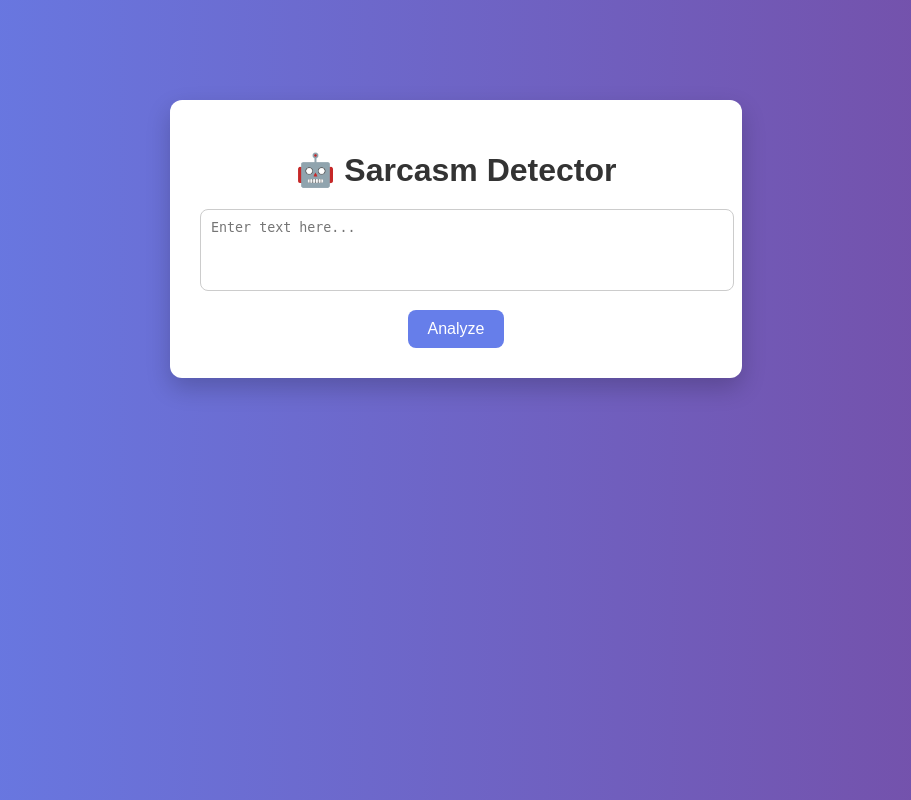
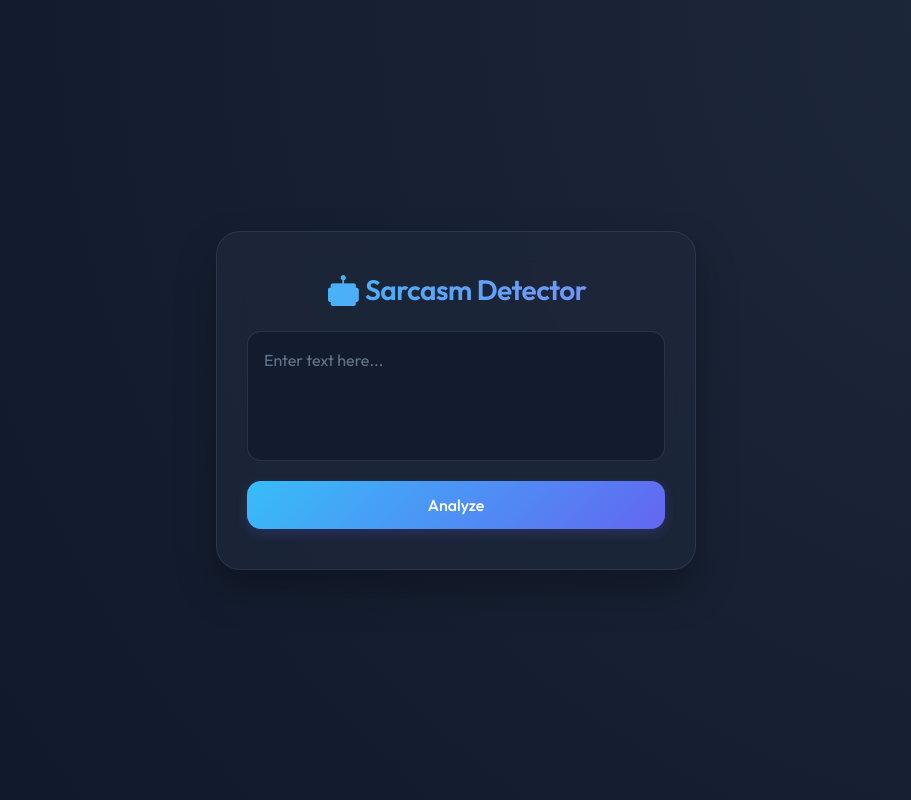
Before and after one commit to kaushal-Prakash/sarcasm-detection-ml-mini-project, a Django app: page / in a window 1280 px wide. Shown: the whole page, without its empty margins (184-1095 px from the left). Run offline with Django 5.2, Linux system fonts and the light colour scheme.

Commit message:
feat: add modern dark-themed stylesheet for sarcasm detection interface

```diff
--- a/sarcasm_detection_project/sarcasm_app/static/style.css
+++ b/sarcasm_detection_project/sarcasm_app/static/style.css
@@ -1,67 +1,155 @@
-body {
-    font-family: Arial, sans-serif;
-    background: linear-gradient(to right, #667eea, #764ba2);
+@import url('https://fonts.googleapis.com/css2?family=Outfit:wght@300;400;500;600;700&display=swap');
+
+* {
+    box-sizing: border-box;
     margin: 0;
     padding: 0;
-    color: #333;
+    font-family: 'Outfit', -apple-system, BlinkMacSystemFont, "Segoe UI", Roboto, Helvetica, Arial, sans-serif;
+}
+
+body {
+    background: radial-gradient(circle at top right, #1e293b, #0f172a);
+    min-height: 100vh;
+    display: flex;
+    align-items: center;
+    justify-content: center;
+    color: #f8fafc;
+    padding: 20px;
 }
 
 .container {
-    width: 40%;
-    margin: 100px auto;
-    background: white;
-    padding: 30px;
-    border-radius: 12px;
-    box-shadow: 0 10px 25px rgba(0,0,0,0.2);
+    width: 100%;
+    max-width: 480px;
+    background: rgba(30, 41, 59, 0.7);
+    backdrop-filter: blur(16px);
+    -webkit-backdrop-filter: blur(16px);
+    padding: 40px 30px;
+    border-radius: 24px;
+    border: 1px solid rgba(255, 255, 255, 0.08);
+    box-shadow: 0 20px 40px rgba(0, 0, 0, 0.3);
     text-align: center;
+    transition: transform 0.3s ease, box-shadow 0.3s ease;
+}
+
+.container:hover {
+    transform: translateY(-2px);
+    box-shadow: 0 22px 45px rgba(0, 0, 0, 0.4);
 }
 
 h1 {
-    margin-bottom: 20px;
+    font-size: 28px;
+    font-weight: 600;
+    margin-bottom: 24px;
+    background: linear-gradient(135deg, #38bdf8, #818cf8);
+    -webkit-background-clip: text;
+    -webkit-text-fill-color: transparent;
+    letter-spacing: -0.5px;
+}
+
+form {
+    display: flex;
+    flex-direction: column;
+    gap: 20px;
 }
 
 textarea {
     width: 100%;
-    padding: 10px;
-    border-radius: 8px;
-    border: 1px solid #ccc;
+    padding: 16px;
+    background: rgba(15, 23, 42, 0.6);
+    border: 1px solid rgba(255, 255, 255, 0.1);
+    color: #f1f5f9;
+    border-radius: 14px;
     resize: none;
+    font-size: 16px;
+    line-height: 1.5;
+    outline: none;
+    transition: all 0.2s ease;
+}
+
+textarea::placeholder {
+    color: #64748b;
+}
+
+textarea:focus {
+    border-color: #38bdf8;
+    box-shadow: 0 0 0 3px rgba(56, 189, 248, 0.15);
+    background: rgba(15, 23, 42, 0.8);
 }
 
 button {
-    margin-top: 15px;
-    padding: 10px 20px;
+    padding: 14px 28px;
     border: none;
-    background: #667eea;
+    background: linear-gradient(135deg, #38bdf8, #6366f1);
     color: white;
-    border-radius: 8px;
+    border-radius: 14px;
+    font-weight: 500;
+    font-size: 16px;
     cursor: pointer;
-    font-size: 16px;
+    transition: all 0.2s ease;
+    box-shadow: 0 4px 12px rgba(99, 102, 241, 0.2);
 }
 
 button:hover {
-    background: #5a67d8;
+    transform: translateY(-1px);
+    box-shadow: 0 6px 20px rgba(99, 102, 241, 0.3);
+    filter: brightness(1.05);
+}
+
+button:active {
+    transform: translateY(1px);
 }
 
 .result-box {
-    margin-top: 20px;
-    padding: 15px;
-    border-radius: 8px;
+    margin-top: 24px;
+    padding: 20px;
+    border-radius: 16px;
+    border: 1px solid transparent;
+    animation: fadeIn 0.4s ease-out;
+}
+
+@keyframes fadeIn {
+    from {
+        opacity: 0;
+        transform: translateY(10px);
+    }
+    to {
+        opacity: 1;
+        transform: translateY(0);
+    }
+}
+
+.result-box h2 {
+    font-size: 22px;
+    font-weight: 600;
+    margin-bottom: 6px;
+}
+
+.result-box p {
+    font-size: 14px;
+    opacity: 0.85;
 }
 
 .sarcastic {
-    background: #ffe5e5;
-    color: #b30000;
+    background: rgba(239, 68, 68, 0.1);
+    border-color: rgba(239, 68, 68, 0.2);
+    color: #fca5a5;
 }
 
 .not-sarcastic {
-    background: #e6ffed;
-    color: #006600;
+    background: rgba(34, 197, 94, 0.1);
+    border-color: rgba(34, 197, 94, 0.2);
+    color: #86efac;
 }
 
 a {
     display: inline-block;
-    margin-top: 15px;
+    margin-top: 24px;
     text-decoration: none;
-    color: #667eea;
+    color: #94a3b8;
+    font-size: 15px;
+    transition: color 0.2s ease;
 }
+
+a:hover {
+    color: #f1f5f9;
+}
```
